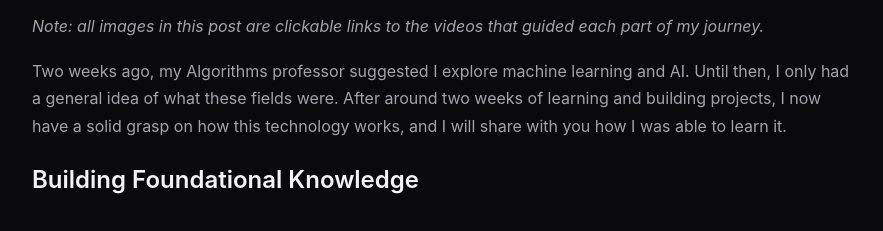
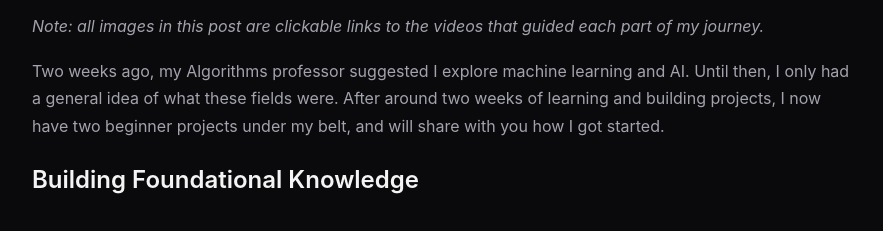
Before and after one commit to charchar1245/charlie-blog, a plain HTML site: page posts/sample-post.html in a window 1280 px wide. Shown: the part 186-417 px from the top of the page, without its empty margins (198-1081 px from the left). Drawn offline with Linux system fonts and the light colour scheme.

Commit message:
Update sample-post.html

```diff
--- a/posts/sample-post.html
+++ b/posts/sample-post.html
@@ -101,7 +101,7 @@
 
 <p>
 Two weeks ago, my Algorithms professor suggested I explore machine learning and AI. Until then, I
-only had a general idea of what these fields were. After around two weeks of learning and building projects, I now have a solid grasp on how this technology works, and I will share with you how I was able to learn it.
+only had a general idea of what these fields were. After around two weeks of learning and building projects, I now have two beginner projects under my belt, and will share with you how I got started.
 </p>
 
 <!-- ====================================================== -->
```
